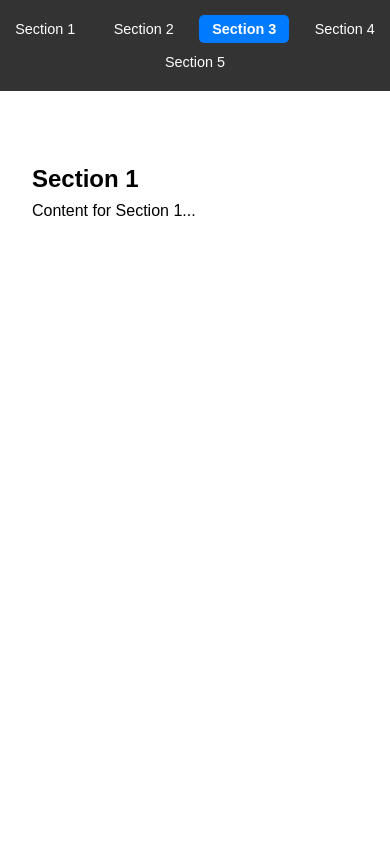
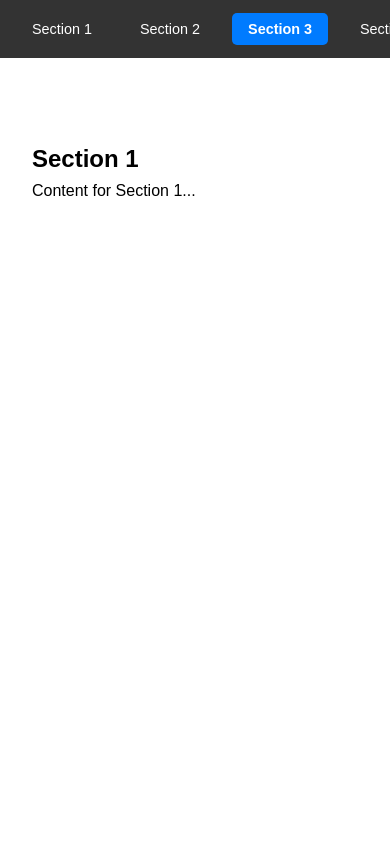
Before and after one commit to nouraAlqassem/landing-page-new, a plain HTML site: page landing-page-project-final-main/index.html in a window 390 px wide. Shown: the top 844 px of the page. Drawn offline with Linux system fonts and the light colour scheme.

Commit message:
Improved navbar responsiveness and updated README

```diff
--- a/landing-page-project-final-main/css/styles.css
+++ b/landing-page-project-final-main/css/styles.css
@@ -26,7 +26,7 @@ nav {
   gap: 1rem;
   padding: 1rem 0;
   list-style: none;
-  overflow-x: auto; /* Allow horizontal scrolling for small screens */
+  overflow-x: auto;
 }
 
 nav a {
@@ -35,7 +35,7 @@ nav a {
   padding: 0.5rem 1rem;
   border-radius: 5px;
   transition: background-color 0.3s ease, color 0.3s ease;
-  white-space: nowrap; /* Prevent text wrapping */
+  white-space: nowrap;
 }
 
 nav a:hover {
@@ -77,17 +77,14 @@ section {
 @media (max-width: 768px) {
   nav {
     display: flex;
-    flex-wrap: wrap;
-    justify-content: space-around;
-    gap: 0.5rem;
+    flex-wrap: nowrap;
+    justify-content: start;
+    overflow-x: auto;
+    padding: 1rem;
   }
 
   nav a {
-    padding: 0.4rem 0.8rem;
+    padding: 0.5rem 1rem;
     font-size: 0.9rem;
   }
-
-  body {
-    margin-top: 80px;
-  }
 }
```
Also changed, not shown: 1 other file.
